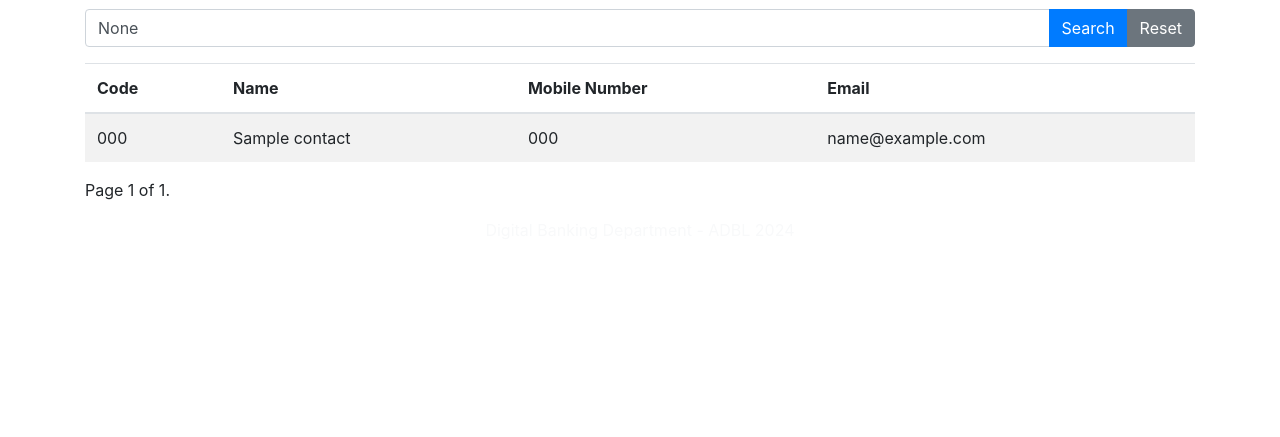
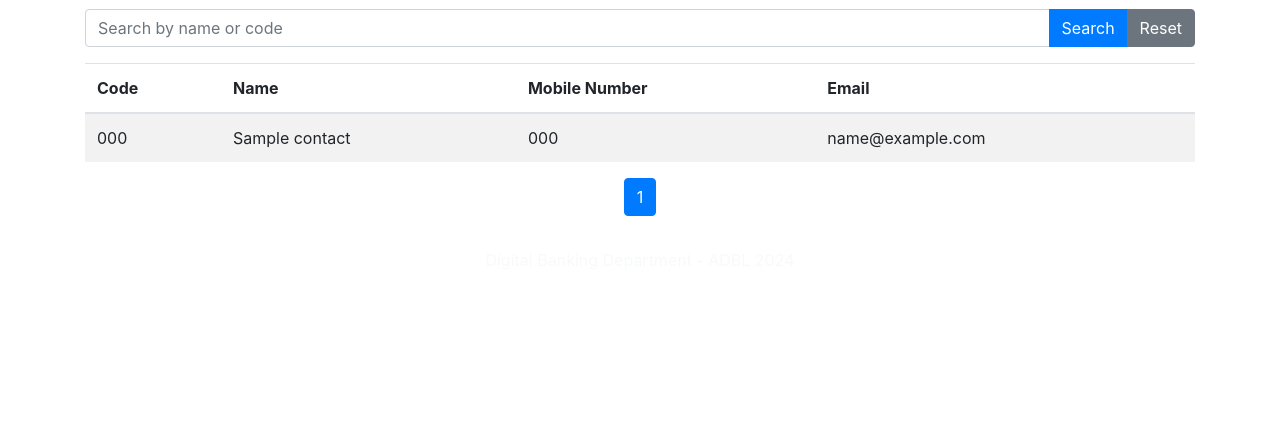
Before and after one commit to ab817/digitalsupport, a Django app: page /contacts/ in a window 1280 px wide. Shown: the part 363-800 px from the top of the page. Run offline with Django 5.2, Linux system fonts and the light colour scheme; tables that the repository leaves empty hold one stand-in row (values such as "Sample post"); some libraries are stand-ins or nearby versions.

```diff
--- /dev/null
+++ b/digitalcontact/forms.py
@@ -0,0 +1,6 @@
+# forms.py
+
+from django import forms
+
+class CSVUploadForm(forms.Form):
+    csv_file = forms.FileField()
--- a/digitalcontact/models.py
+++ b/digitalcontact/models.py
@@ -6,7 +6,7 @@ class Contact(models.Model):
     name = models.CharField(max_length=100)
     mobile_number = models.CharField(max_length=15)
     email = models.EmailField(max_length=254, null=True, blank=True)  # New email field
-    description = CKEditor5Field('Description', config_name='extends', default='')  # New CKEditor field
+    #description = CKEditor5Field('Description', config_name='extends', default='')  # New CKEditor field
 
     def __str__(self):
         return f"{self.code} - {self.name}"
--- a/digitalcontact/templates/contact_list.html
+++ b/digitalcontact/templates/contact_list.html
@@ -34,22 +34,42 @@
         </tbody>
     </table>
 
-    <div class="pagination">
-        <span class="step-links">
+    <!-- Pagination Controls -->
+    <nav aria-label="Page navigation">
+        <ul class="pagination justify-content-center">
             {% if page_obj.has_previous %}
-                <a href="?q={{ query }}&page=1">&laquo; first</a>
-                <a href="?q={{ query }}&page={{ page_obj.previous_page_number }}">previous</a>
+                <li class="page-item">
+                    <a class="page-link" href="?q={{ query }}&page=1" aria-label="First">
+                        <span aria-hidden="true">&laquo;&laquo;</span>
+                    </a>
+                </li>
+                <li class="page-item">
+                    <a class="page-link" href="?q={{ query }}&page={{ page_obj.previous_page_number }}" aria-label="Previous">
+                        <span aria-hidden="true">&laquo;</span>
+                    </a>
+                </li>
             {% endif %}
+            {% for num in page_obj.paginator.page_range %}
+                {% if page_obj.number == num %}
+                    <li class="page-item active"><span class="page-link">{{ num }}</span></li>
+                {% elif num > page_obj.number|add:-3 and num < page_obj.number|add:3 %}
+                    <li class="page-item"><a class="page-link" href="?q={{ query }}&page={{ num }}">{{ num }}</a></li>
+                {% endif %}
+            {% endfor %}
+            {% if page_obj.has_next %}
+                <li class="page-item">
+                    <a class="page-link" href="?q={{ query }}&page={{ page_obj.next_page_number }}" aria-label="Next">
+                        <span aria-hidden="true">&raquo;</span>
+                    </a>
+                </li>
+                <li class="page-item">
+                    <a class="page-link" href="?q={{ query }}&page={{ page_obj.paginator.num_pages }}" aria-label="Last">
+                        <span aria-hidden="true">&raquo;&raquo;</span>
+                    </a>
+                </li>
+            {% endif %}
+        </ul>
+    </nav>
 
-            <span class="current">
-                Page {{ page_obj.number }} of {{ page_obj.paginator.num_pages }}.
-            </span>
-
-            {% if page_obj.has_next %}
-                <a href="?q={{ query }}&page={{ page_obj.next_page_number }}">next</a>
-                <a href="?q={{ query }}&page={{ page_obj.paginator.num_pages }}">last &raquo;</a>
-            {% endif %}
-        </span>
-    </div>
 </div>
 {% endblock %}
--- a/digitalcontact/views.py
+++ b/digitalcontact/views.py
@@ -3,14 +3,23 @@ from .models import Contact
 from django.core.paginator import Paginator
 
 def contact_list(request):
-    query = request.GET.get('q')
+    query = request.GET.get('q', '')  # Default to an empty string if 'q' is not provided
     if query:
         contacts = Contact.objects.filter(name__icontains=query) | Contact.objects.filter(code__icontains=query)
     else:
-        contacts = Contact.objects.all().order_by('name')
+        contacts = Contact.objects.all()
+
+    # Order the queryset
+    contacts = contacts.order_by('name')
 
     paginator = Paginator(contacts, 20)  # 20 contacts per page
     page_number = request.GET.get('page')
     page_obj = paginator.get_page(page_number)
 
+    # Debugging
+    #print(f"Total contacts: {contacts.count()}")
+    #print(f"Query: {query}")
+    #print(f"Page number: {page_number}")
+    #print(f"Page object: {page_obj}")
+
     return render(request, 'contact_list.html', {'page_obj': page_obj, 'query': query})
```
Also changed, not shown: digitalcontact/admin.py (+54 -1 lines), digitalcontact/templates/admin/contact_changelist.html (added, +15 -0 lines), digitalcontact/templates/admin/csv_form.html (added, +12 -0 lines), digitalapp/migrations/0006_remove_portalsetting_show_image.py (added), digitalcontact/migrations/0004_remove_contact_description.py (added).
